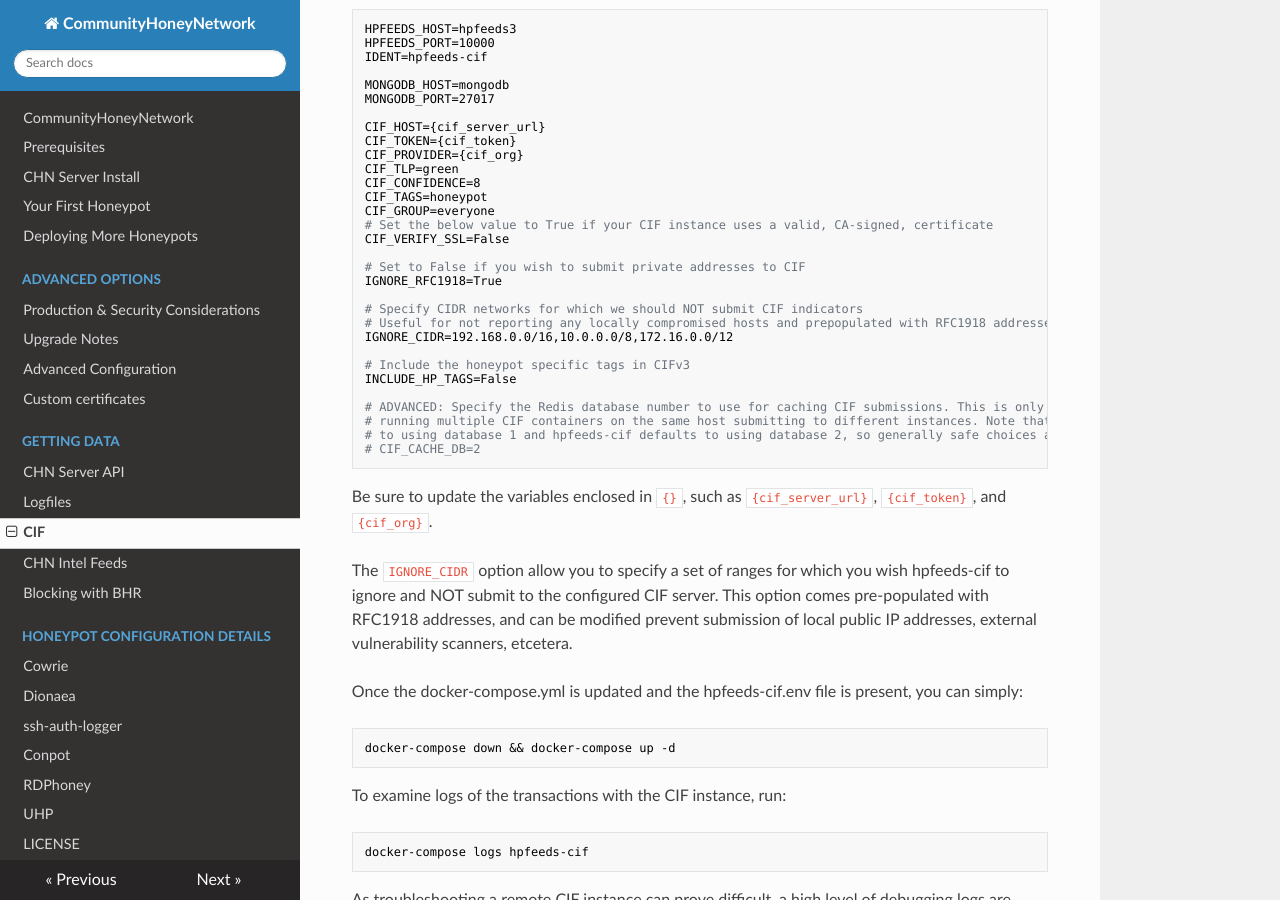
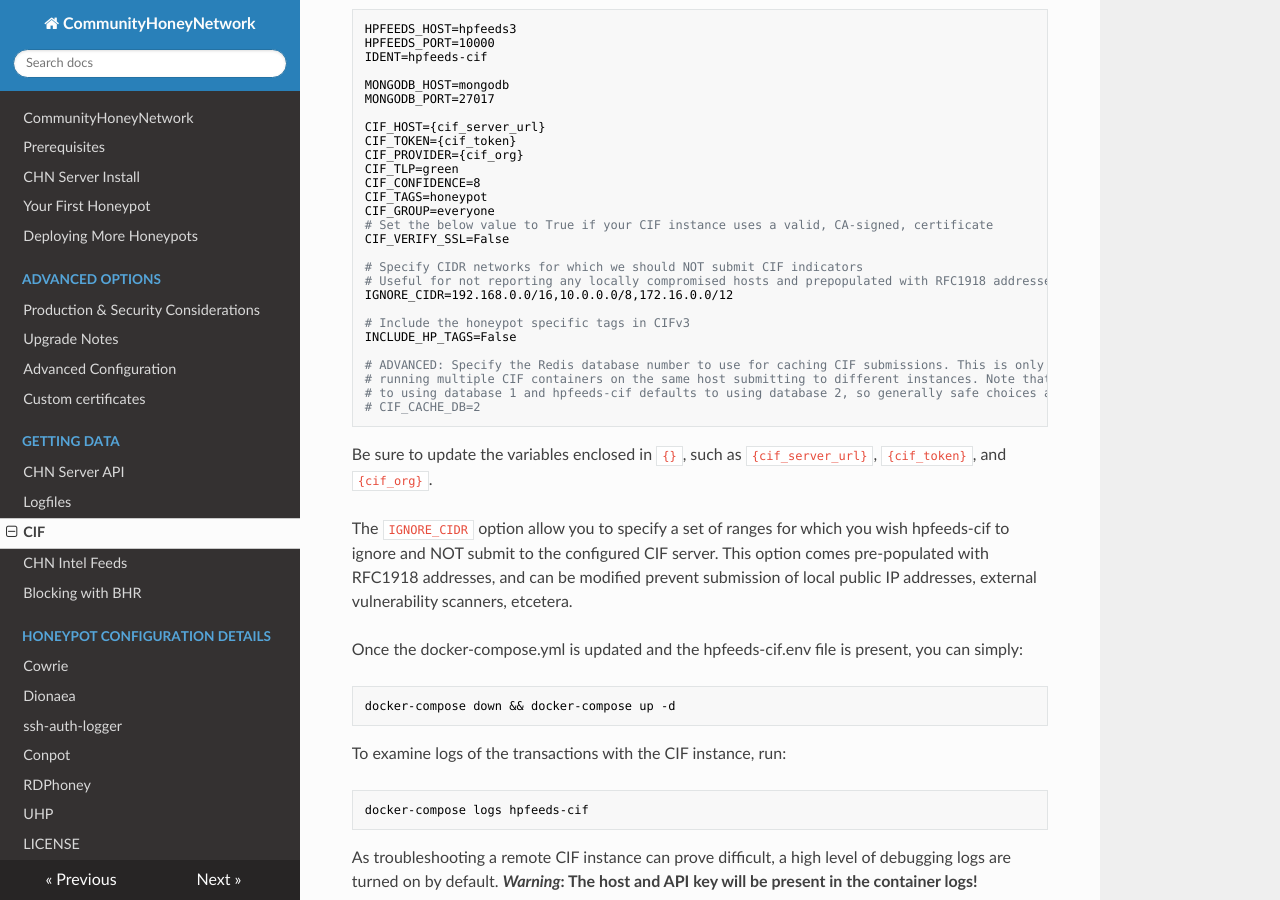
Before and after one commit to CommunityHoneyNetwork/chn-docs, an MkDocs documentation site: the page built from docs/hpfeeds-cif.md, in a window 1280 px wide and 900 px high, scrolled down 630 px. Built offline with MkDocs 1.6.1, drawn with Linux system fonts in a browser that asks for light colours; nearby versions of some CDN libraries; old or Windows-style settings are respelled for this version of MkDocs.

Commit message:
remove deprecated option
Signed-off-by: Jesse Bowling <jesse.bowling@duke.edu>

```diff
--- a/docs/hpfeeds-cif.md
+++ b/docs/hpfeeds-cif.md
@@ -38,9 +38,6 @@ CIF_TAGS=honeypot
 CIF_GROUP=everyone
 # Set the below value to True if your CIF instance uses a valid, CA-signed, certificate
 CIF_VERIFY_SSL=False
-
-# Set to False if you wish to submit private addresses to CIF
-IGNORE_RFC1918=True
 
 # Specify CIDR networks for which we should NOT submit CIF indicators
 # Useful for not reporting any locally compromised hosts and prepopulated with RFC1918 addresses
```
